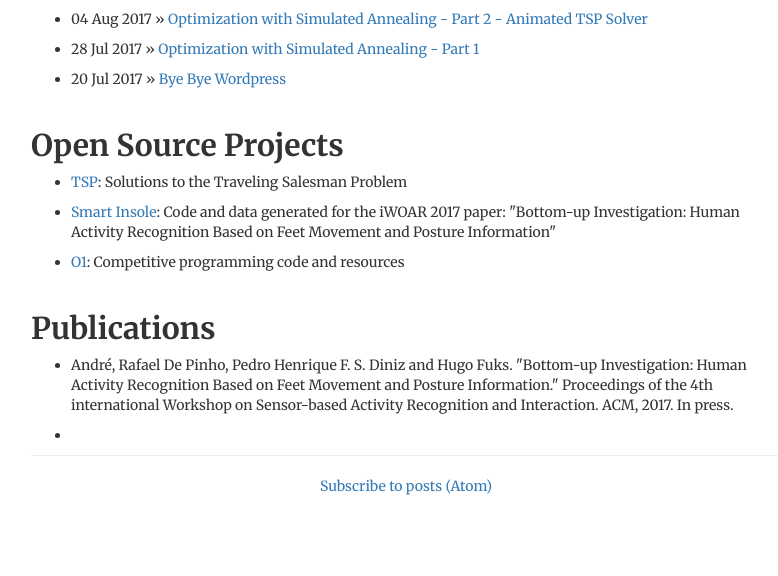
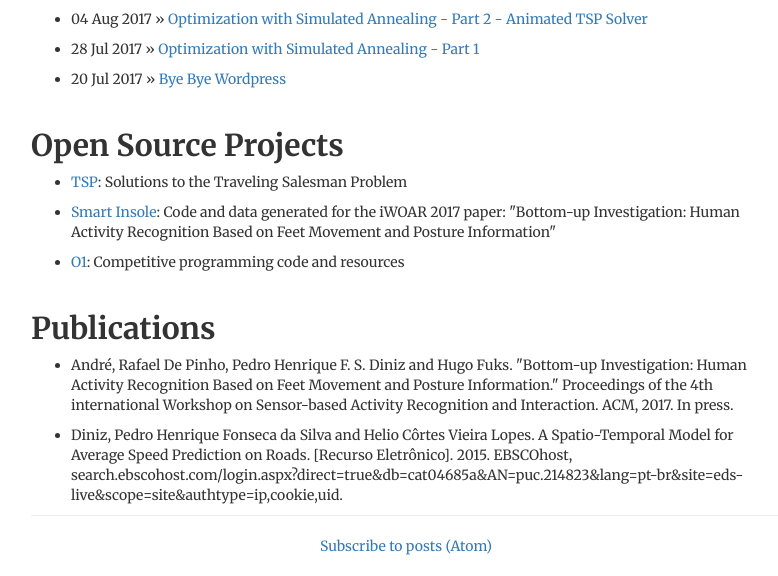
Before and after one commit to pedrohfsd/pedrohfsd.github.io, a Jekyll site: the page built from index.html, in a window 1280 px wide. Shown: the part 336-912 px from the top of the page, without its empty margins (234-1012 px from the left). Built offline with Jekyll 4.4.1, drawn with Linux system fonts in a browser that asks for light colours.

Commit message:
Html typo fix at publications section

```diff
--- a/index.html
+++ b/index.html
@@ -25,7 +25,7 @@
   <h2>Publications</h2>
   <ul>
     <li>André, Rafael De Pinho, Pedro Henrique F. S. Diniz and Hugo Fuks. "Bottom-up Investigation: Human Activity Recognition Based on Feet Movement and Posture Information." Proceedings of the 4th international Workshop on Sensor-based Activity Recognition and Interaction. ACM, 2017. In press.</li>
-    <li><Diniz, Pedro Henrique Fonseca da Silva and Helio Côrtes Vieira Lopes. A Spatio-Temporal Model for Average Speed Prediction on Roads. [Recurso Eletrônico]. 2015. EBSCOhost, search.ebscohost.com/login.aspx?direct=true&db=cat04685a&AN=puc.214823&lang=pt-br&site=eds-live&scope=site&authtype=ip,cookie,uid.</li>
+    <li>Diniz, Pedro Henrique Fonseca da Silva and Helio Côrtes Vieira Lopes. A Spatio-Temporal Model for Average Speed Prediction on Roads. [Recurso Eletrônico]. 2015. EBSCOhost, search.ebscohost.com/login.aspx?direct=true&db=cat04685a&AN=puc.214823&lang=pt-br&site=eds-live&scope=site&authtype=ip,cookie,uid.</li>
   </ul>
 
 </div>
```
